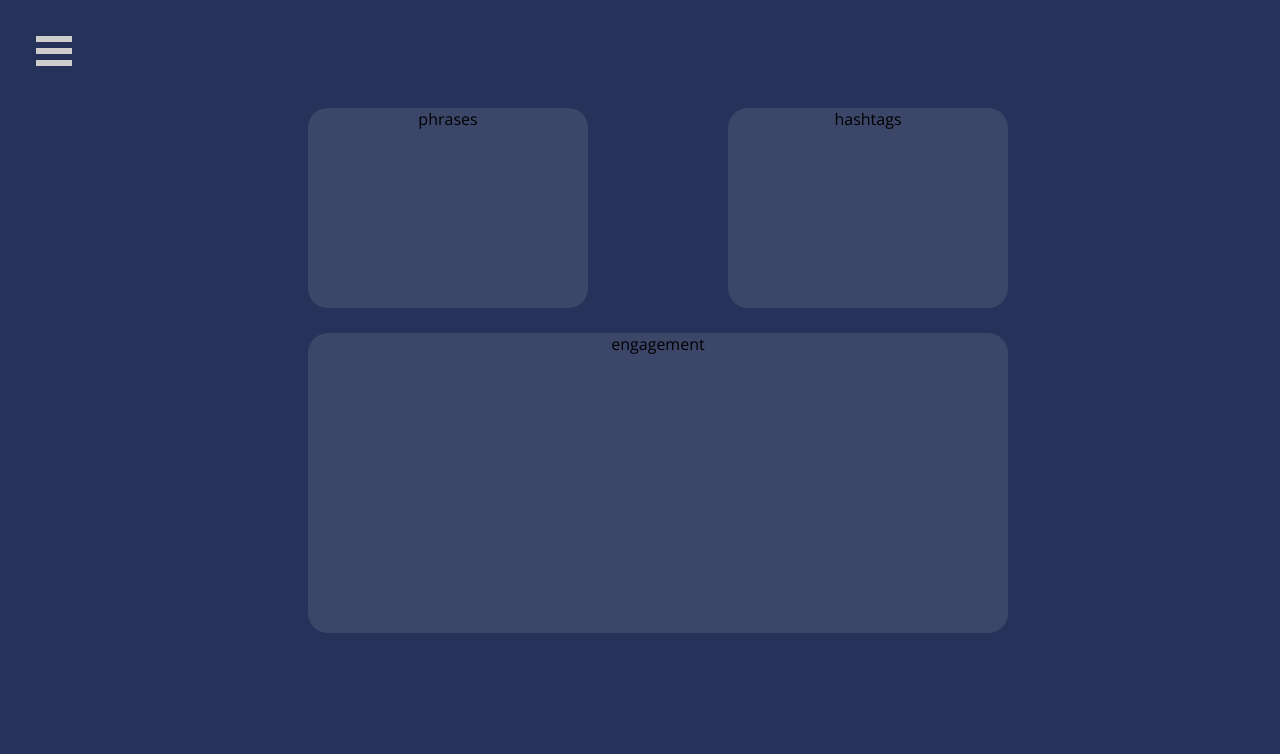
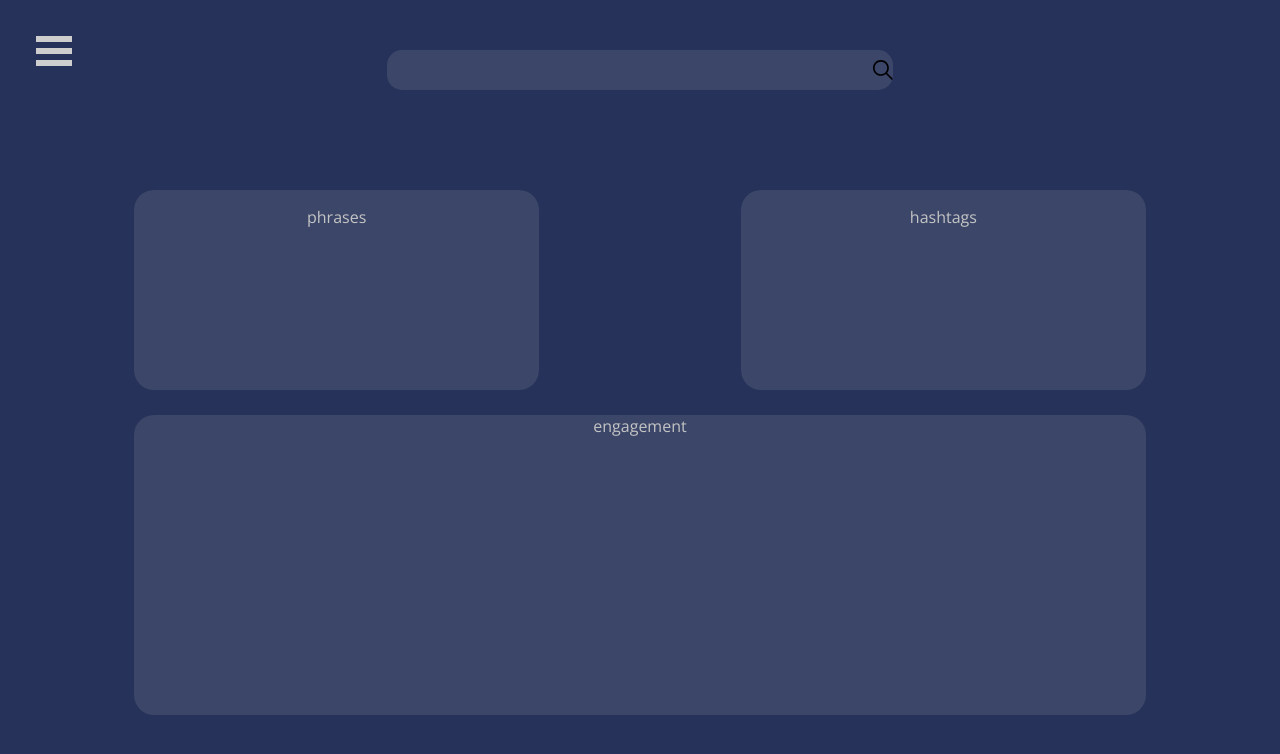
Before and after one commit to Kenorthuy/ConvergentTwitter, a React (Create React App) app: page /dashboard in a window 1280 px wide. Shown: the top 754 px of the page. Built offline with nearby package versions, Linux system fonts and the light colour scheme.

Commit message:
updated search and added some functionality

```diff
--- a/src/App.js
+++ b/src/App.js
@@ -1,7 +1,6 @@
 import React, { Component } from 'react';
 import { BrowserRouter as Router, Route } from "react-router-dom"
 import Nav from "./components/Nav"
-import ROUTES from "./misc/routes"
 import Login from "./views/Login"
 import Dashboard from "./views/Dashboard"
 import Home from "./views/Home"
--- a/src/components/Nav.js
+++ b/src/components/Nav.js
@@ -7,13 +7,13 @@ class Navigation extends Component {
     return (
       <div id="menu">
         <Menu>
-          <a id="profile" className="menu-item" href="/">
-            Profile
+          <a id="placeholder" className="menu-item" href="">
+            Placeholder
           </a>
-          <a id="about" className="menu-item" href="/">
-            About
+          <a id="placeholder" className="menu-item" href="">
+            Placeholder
           </a>
-          <a id="placeholder" className="menu-item" href="/">
+          <a id="placeholder" className="menu-item" href="">
             Placeholder
           </a>
         </Menu>
--- a/src/misc/routes.js
+++ /dev/null
@@ -1,19 +0,0 @@
-import Home from "../views/Home"
-import Dashboard from "../views/Dashboard"
-
-const routes = [
-
-    {
-        component: Home,
-        title: "Home",
-        path: "/Home",
-
-    },
-    {
-        component: Dashboard,
-        title: "Dashboard",
-        path: "/dashboard"
-    }
-]
-
-export default routes
--- a/src/views/Dashboard.css
+++ b/src/views/Dashboard.css
@@ -1,7 +1,6 @@
 .dashboard {
-    width: 700px;
+    width: 80%;
     margin: 0 auto;
-    margin-left: 300px;
     text-align: center;
     justify-content: center;
     align-items: center;
@@ -10,7 +9,11 @@
 .dashboard div {
     border-radius: 20px;
     margin: 25px auto;
-    margin-top: 100px;
+    margin-top: 50px;
+}
+
+p {
+    color: #C4C4C4;
 }
 
 .phrases {
@@ -35,3 +38,66 @@
     height: 300px;
     background-color: #3B4669;
 }
+
+.results {
+    background-color: #1F2948;
+    width: 800px;
+    height: 600px;
+    display: block;
+    justify-content: center;
+    align-items: center;
+    padding: 30px 0;
+}
+
+.results p {
+    color: white;
+    float: left;
+}
+
+.results span {
+    color: white;
+    float: right;
+}
+
+.hash {
+    background-color: #505A79;
+    width: 700px;
+    height: 50px;
+    margin: 50px auto;
+}
+
+.hash p {
+    padding: 0 10px;
+}
+
+.hidden {
+    opacity: 0;
+    display: none;
+    transition: opacity 5s ease-in-out;
+}
+
+.tweet-search {
+    background-color: #3B4669;
+    width: 50%;
+    height: 40px;
+    border-radius: 15px;
+    border: none;
+    padding: 15px;
+    color: #C4C4C4;
+    background-image: url('../assets/Search-icon.svg');
+    background-repeat: no-repeat;
+    background-position: right center;
+    background-size: 20px 20px;
+}
+
+.tweet-search:focus {
+    outline: none;
+}
+
+
+/* .search {
+    left: -10%;
+    width: 30px;
+    height: 30px;
+    color: white;
+} */
--- a/src/views/Dashboard.js
+++ b/src/views/Dashboard.js
@@ -1,12 +1,67 @@
-import React, { Component } from 'react'
+import React, { Component, Fragment, useState } from 'react';
+import search from "../assets/Search-icon.svg";
 import "./Dashboard.css";
 class Dashboard extends Component {
+
+  constructor() {
+    super();
+    this.state = {
+      name: "Key Enter Event",
+    };
+    this.onKeyUp = this.onKeyUp.bind(this);
+  }
+
+  onKeyUp(event) {
+    if (event.charCode === 13) {
+      this.setState({ inputValue: event.target.value })
+    }
+  }
+
+  toggleClass() {
+    var nav = document.getElementById('menu')
+    nav.classList.toggle("hidden")
+
+    var search = document.querySelector(".results")
+    search.classList.toggle("hidden");
+
+    var list = document.querySelectorAll(".a")
+    for (var i = 0; i < list.length; i++) {
+      list[i].classList.toggle("hidden")
+    }
+
+
+  }
+
+
   render() {
+
     return (
       <div className="dashboard">
-        <div className="phrases">phrases</div>
-        <div className="hashtags">hashtags</div>
-        <div className="engagement">engagement</div>
+
+        <div className="Searchbar">
+                <form action="#" method="get" onKeyPress={this.onKeyUp}>
+                    <input
+                        type="text"
+                        class="tweet-search"
+                        onClick={this.toggleClass}
+                    />
+                    {/* <img className="search" src={ search } /> */}
+                </form>
+        </div>
+        <div>
+        <div className="results hidden">
+          {/* <p>Hashtag</p>
+          <span>Insight</span> */}
+          <div className="hash"><p>Hashtag1</p></div>
+          <div className="hash"><p>Hashtag2</p></div>
+          <div className="hash"><p>Hashtag3</p></div>
+          <div className="hash"><p>Hashtag4</p></div>
+          <div className="hash"><p>Hashtag5</p></div>
+        </div>
+        <div className="phrases a"><p>phrases</p></div>
+        <div className="hashtags a"><p>hashtags</p></div>
+        <div className="engagement a"><p>engagement</p></div>
+        </div>
       </div>
     );
   }
--- a/src/views/Login.js
+++ b/src/views/Login.js
@@ -17,7 +17,7 @@ class Login extends Component {
     return (
       <div className="Login">
           <img className="logo" src={ twitter } />
-          <h1>Welcome to Twit-Whiz!</h1>
+          <h1>Welcome to Tweet-Whiz!</h1>
         <Button
             className="user"
             type="button"
```
Also changed, not shown: src/assets/Search-icon.svg (added).
